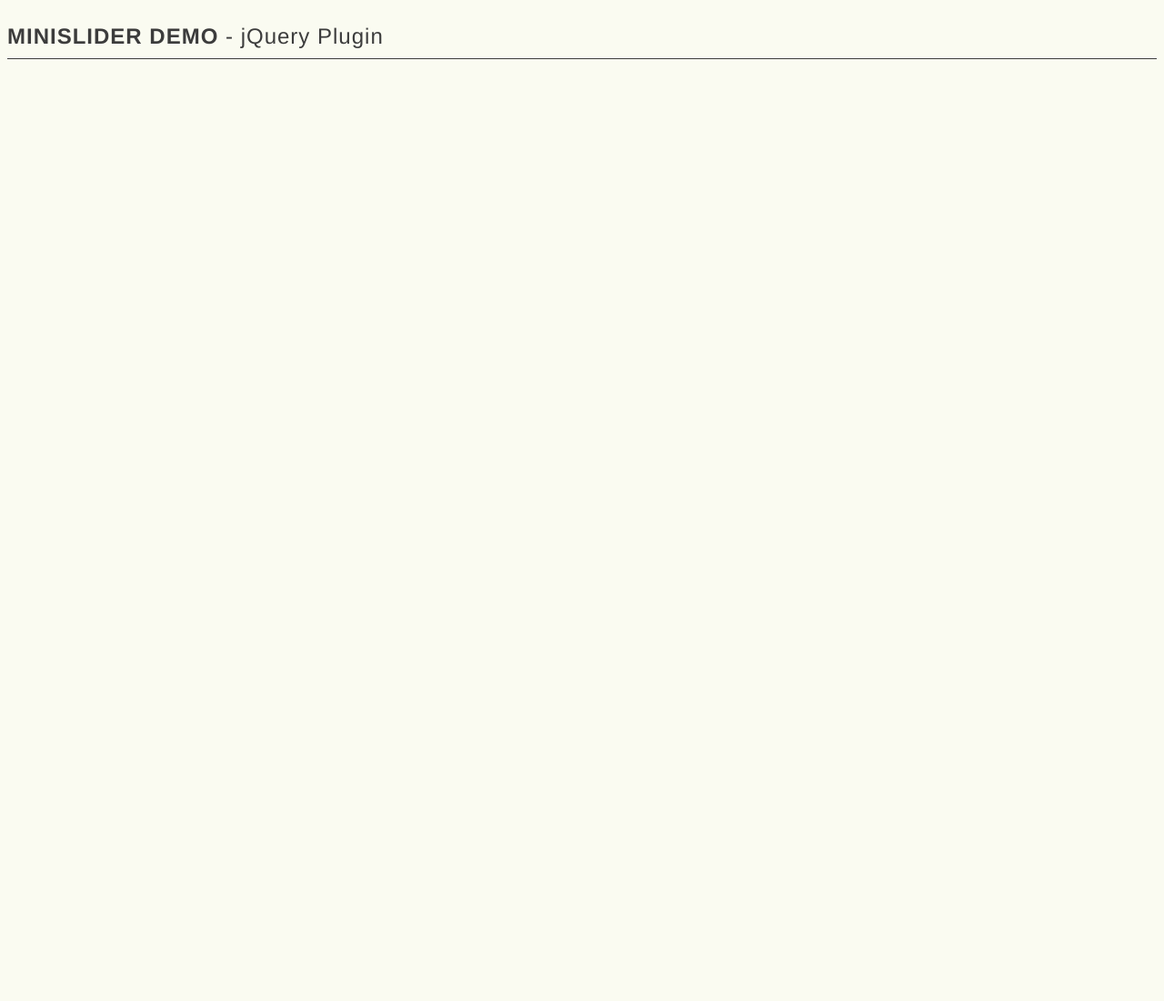
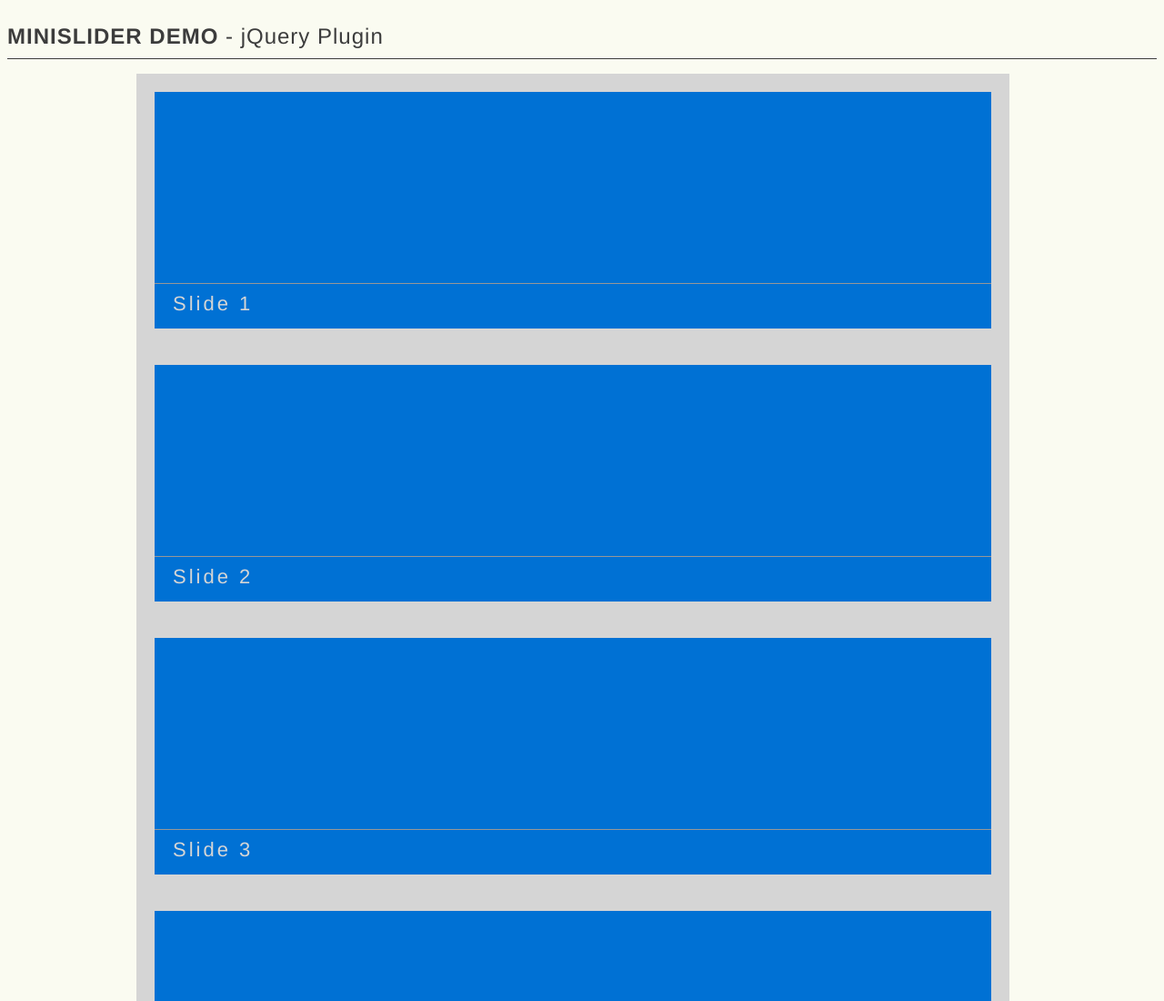
Before and after one commit to miniJs/miniSlider, a plain HTML site: page index.html in a window 1280 px wide. Shown: the top 1100 px of the page at 91% size. Before the commit the page ends 800 px from the top, so only its background shows below. Drawn offline with nearby package versions, Linux system fonts and the light colour scheme.

Commit message:
Add basic html masrkup and styling

```diff
--- a/css/site.css
+++ b/css/site.css
@@ -12,6 +12,18 @@ h1 {
     border-bottom: 1px solid #3c3c3c;
 }
 
+h2 {
+    padding-left: 20px;
+    color: #D5D5D5;
+    font-size: 22px;
+    margin: 0;
+    border-top: 1px solid #979797;
+    border-bottom: 0;
+    line-height: 44px;
+    font-weight: 100;
+    letter-spacing: 3px;
+}
+
 h1 strong {
     text-transform: uppercase;
     font-weight: bold;
@@ -21,3 +33,20 @@ h1 strong {
     width: 980px;
     margin:  0 auto;
 }
+
+
+.mini-slider {
+    width: 960px;
+    height: 300px;
+}
+
+.mini-slider div {
+    border: 20px solid #D5D5D5;
+    height: 260px;
+    background-color: #0071D4;
+}
+
+.mini-slider div h2{
+    position: relative;
+    top: 210px;
+}
--- a/index.html
+++ b/index.html
@@ -18,7 +18,20 @@
   </header>
 
   <div id="main">
-
+    <div class="mini-slider">
+      <div>
+        <h2>Slide 1</h2>
+      </div>
+      <div>
+        <h2>Slide 2</h2>
+      </div>
+      <div>
+        <h2>Slide 3</h2>
+      </div>
+      <div>
+        <h2>Slide 4</h2>
+      </div>
+    </ul>
   </div>
 
   <footer>
```
